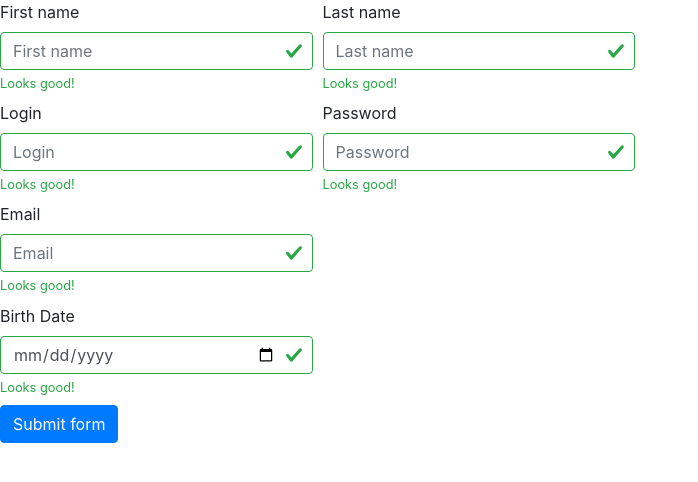
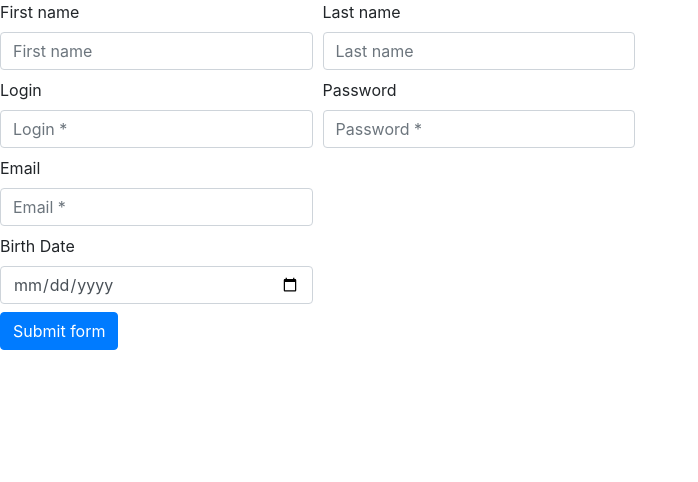
Before and after one commit to JNowak-hub/project-frontend, an Angular app: page /register in a window 1280 px wide. Shown: the top 482 px of the page, without its empty margins (0-698 px from the left). Built offline with nearby package versions, Linux system fonts and the light colour scheme.

Commit message:
Register form created

```diff
--- a/src/app/app.module.ts
+++ b/src/app/app.module.ts
@@ -9,7 +9,7 @@ import {HttpClientModule} from '@angular/common/http';
 import {FormsModule} from '@angular/forms';
 
 const routes: Routes = [
-  {path: 'logging', component: LoggingComponent},
+  {path: 'login', component: LoggingComponent},
   {path: 'register', component: RegisterComponent}
   ];
 
--- a/src/app/component/register/register.component.html
+++ b/src/app/component/register/register.component.html
@@ -2,16 +2,31 @@
   <div class="form-row">
     <div class="col-md-3 mb-2">
       <label for="validationServer01">First name</label>
-      <input type="text" class="form-control is-valid" id="validationServer01" placeholder="First name" name="firstname" [(ngModel)]="user.firstName" required>
+      <input type="text" class="form-control is-valid" id="validationServer01"
+             placeholder="First name" name="firstname"
+             [(ngModel)]="user.firstName" required
+             [class.is-valid]="submitted && !errorMessages.firstName"
+             [class.is-invalid]="submitted && errorMessages.firstName">
       <div class="valid-feedback">
-        Looks good!
+        It's optional field
+      </div>
+      <div class="invalid-feedback" *ngFor="let message of errorMessages.firstName">
+        {{message}}
       </div>
     </div>
+
     <div class="col-md-3 mb-2">
       <label for="validationServer02">Last name</label>
-      <input type="text" class="form-control is-valid" id="validationServer02" placeholder="Last name" name="lastname" [(ngModel)]="user.lastName" required>
+      <input type="text" class="form-control is-valid" id="validationServer02"
+             placeholder="Last name" name="lastname"
+             [(ngModel)]="user.lastName" required
+             [class.is-valid]="submitted && !errorMessages.lastName"
+             [class.is-invalid]="submitted && errorMessages.lastName">
       <div class="valid-feedback">
-        Looks good!
+        It's optional field
+      </div>
+      <div class="invalid-feedback" *ngFor="let message of errorMessages.lastName">
+        {{message}}
       </div>
     </div>
   </div>
@@ -20,16 +35,30 @@
   <div class="form-row">
     <div class="col-md-3 mb-2">
       <label for="validationLogin">Login</label>
-      <input type="text" class="form-control is-valid" id="validationLogin" placeholder="Login" name="login" [(ngModel)]="user.login" required>
+      <input type="text" class="form-control is-valid" id="validationLogin"
+             placeholder="Login *" name="login"
+             [(ngModel)]="user.login" required
+      [class.is-valid]="submitted && !errorMessages.login"
+      [class.is-invalid]="submitted && errorMessages.login">
       <div class="valid-feedback">
         Looks good!
+      </div>
+      <div class="invalid-feedback" *ngFor="let message of errorMessages.login">
+        {{message}}
       </div>
     </div>
     <div class="col-md-3 mb-2">
       <label for="validationPassword">Password</label>
-      <input type="password" class="form-control is-valid" id="validationPassword" placeholder="Password" name="password" [(ngModel)]="user.password" required>
+      <input type="password" class="form-control is-valid" id="validationPassword"
+             placeholder="Password *" name="password"
+             [(ngModel)]="user.password" required
+             [class.is-valid]="submitted && !errorMessages.password"
+             [class.is-invalid]="submitted && errorMessages.password">
       <div class="valid-feedback">
         Looks good!
+      </div>
+      <div class="invalid-feedback" *ngFor="let message of errorMessages.password">
+        {{message}}
       </div>
     </div>
   </div>
@@ -37,9 +66,16 @@
   <div class="form-row">
     <div class="col-md-3 mb-2">
       <label for="validationEmail">Email</label>
-      <input type="email" class="form-control is-valid" id="validationEmail" placeholder="Email" name="email" [(ngModel)]="user.email" required>
+      <input type="email" class="form-control is-valid" id="validationEmail"
+             placeholder="Email *" name="email"
+             [(ngModel)]="user.email" required
+             [class.is-valid]="submitted && !errorMessages.email"
+             [class.is-invalid]="submitted && errorMessages.email">
       <div class="valid-feedback">
         Looks good!
+      </div>
+      <div class="invalid-feedback" *ngFor="let message of errorMessages.email">
+        {{message}}
       </div>
     </div>
   </div>
@@ -47,9 +83,15 @@
   <div class="form-row">
     <div class="col-md-3 mb-2">
       <label for="validationBirthDay">Birth Date</label>
-      <input type="date" class="form-control is-valid" id="validationBirthDay" name="birthday" [(ngModel)]="user.birthDate">
+      <input type="date" class="form-control is-valid" id="validationBirthDay"
+             name="birthday" [(ngModel)]="user.birthDate"
+             [class.is-valid]="submitted && !errorMessages.birthDate"
+             [class.is-invalid]="submitted && errorMessages.birthDate">
       <div class="valid-feedback">
-        Looks good!
+        It's optional field
+      </div>
+      <div class="invalid-feedback" *ngFor="let message of errorMessages.birthDate">
+        {{message}}
       </div>
     </div>
   </div>
--- a/src/app/component/register/register.component.ts
+++ b/src/app/component/register/register.component.ts
@@ -1,6 +1,7 @@
-import { Component, OnInit } from '@angular/core';
+import {Component, OnInit} from '@angular/core';
 import {User} from '../../model/User';
 import {UserService} from '../../service/userservice/user.service';
+import {Router} from '@angular/router';
 
 @Component({
   selector: 'app-register',
@@ -15,17 +16,47 @@ export class RegisterComponent implements OnInit {
     password: '',
     login: '',
     birthDate: undefined,
-    firstName: '',
-    lastName: ''
+    firstName: undefined,
+    lastName: undefined
   };
 
+  errorMessages: {
+    login?: string[];
+    password?: string[];
+    email?: string[];
+    firstName?: string[];
+    lastName?: string[];
+    birthDate?: string[];
+  } = {};
 
-  constructor(private userService: UserService) { }
+  submitted = false;
+
+  constructor(private userService: UserService, private router: Router) {
+  }
 
   ngOnInit(): void {
   }
 
-  onSubmit(): void{
-
+  onSubmit(): void {
+    this.userService.createNewUser(this.user).subscribe(
+      res => {
+        this.router.navigate(['/login']);
+      },
+      error => {
+        this.errorMessages = {};
+        if (error.status === 409) {
+          alert(error.error);
+          if (error.error.includes('Email')) {
+            this.errorMessages.email = [error.error];
+          }
+          if (error.error.includes('User')) {
+            this.errorMessages.login = [error.error];
+          }
+        } else {
+          this.errorMessages = error.error;
+        }
+        console.log(this.errorMessages);
+      });
+    this.submitted = true;
   }
 }
--- a/src/app/service/userservice/user.service.ts
+++ b/src/app/service/userservice/user.service.ts
@@ -14,6 +14,6 @@ export class UserService {
   constructor(private httpClient: HttpClient) { }
 
   public createNewUser(user: User): Observable<User> {
-      return this.httpClient.post<User>(this.url, user);
+      return this.httpClient.post<User>(this.url + '/api/user/add', user);
   }
 }
```
